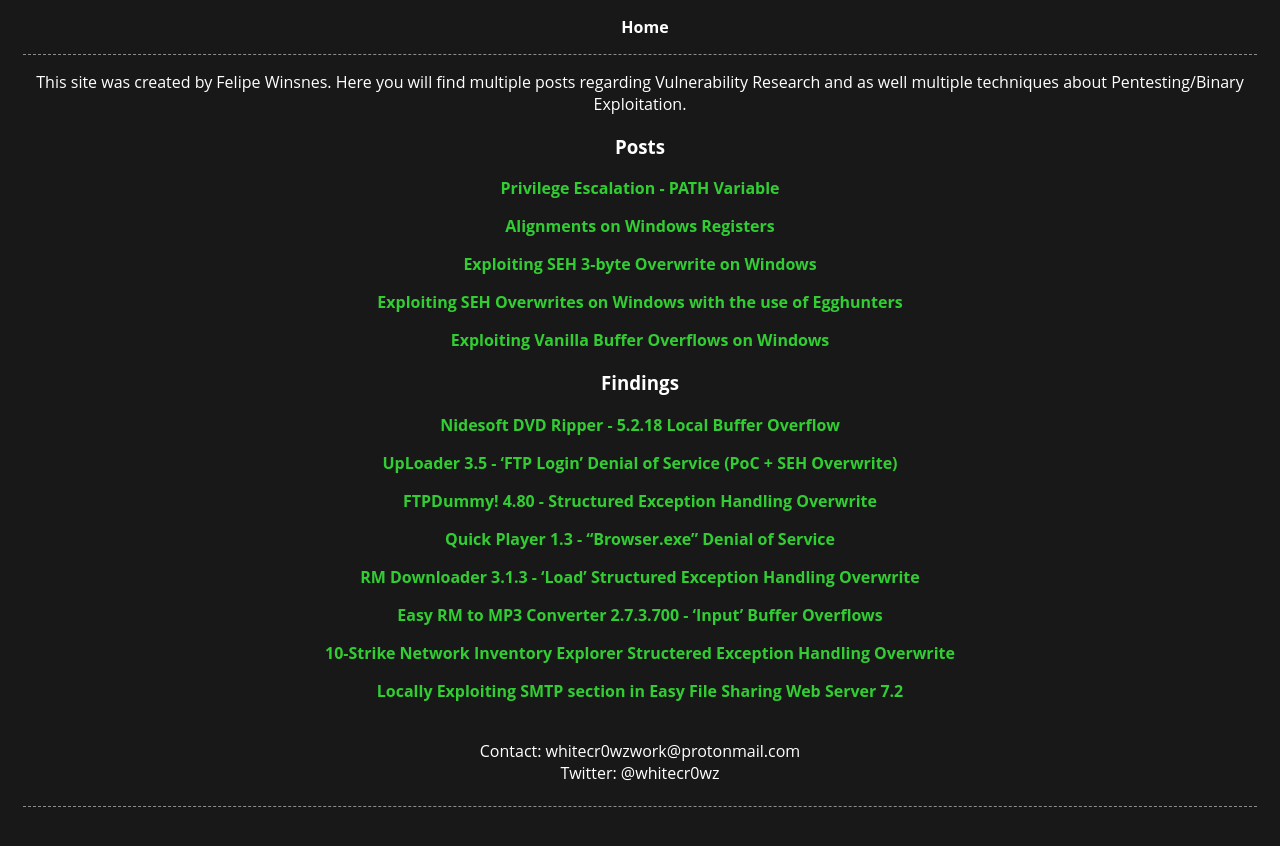
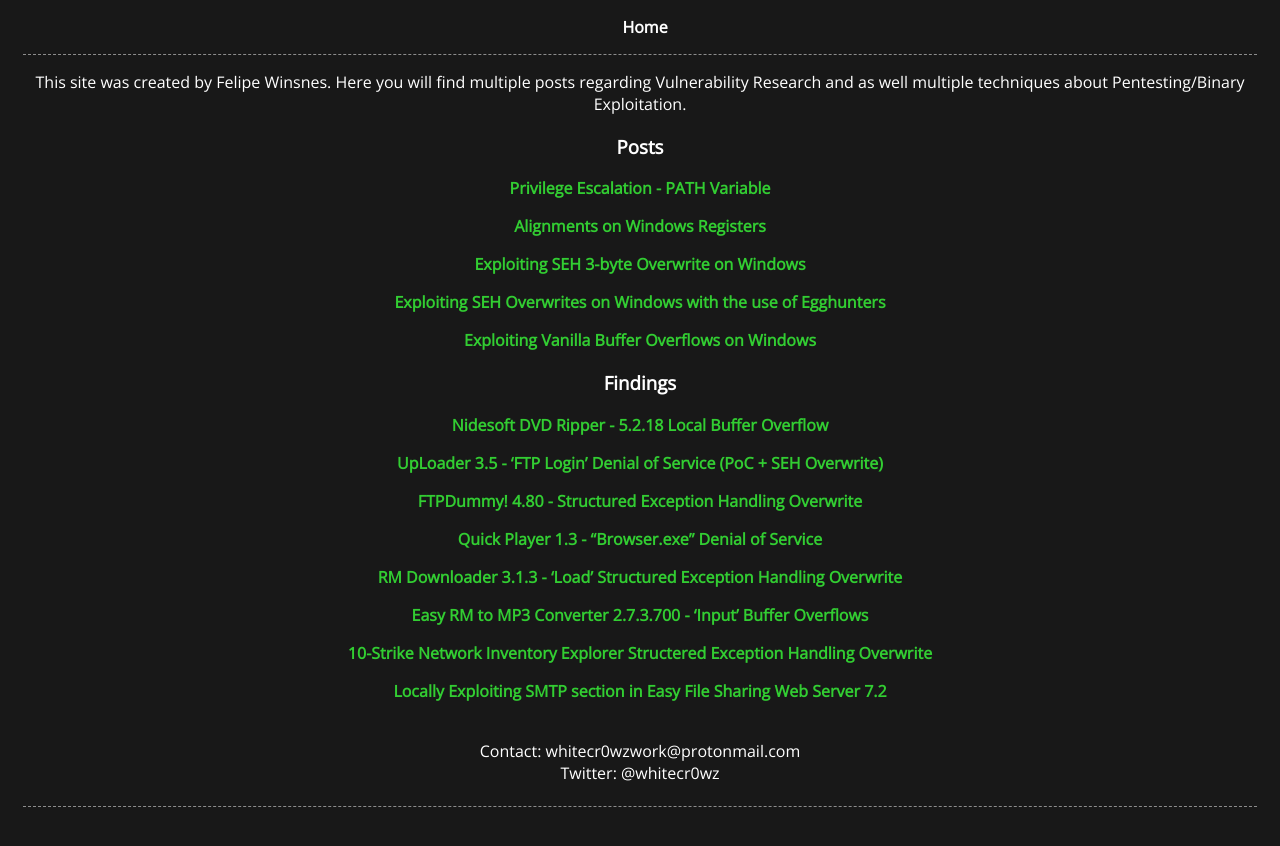
Before and after one commit to whitecr0wz/whitecr0wz.github.io, a Jekyll site: the page built from index.md, in a window 1280 px wide. Shown: the top 846 px of the page. Built offline with Jekyll 4.4.1, drawn with Linux system fonts in a browser that asks for light colours.

Commit message:
Update style.css

```diff
--- a/assets/css/style.css
+++ b/assets/css/style.css
@@ -1,4 +1,4 @@
-@import url(https://fonts.googleapis.com/css?family=Open Sans);
+@import url(https://fonts.googleapis.com/css?family=Open+Sans);
 
 /* html {
 	background-image: url("../img/background.gif");
```
